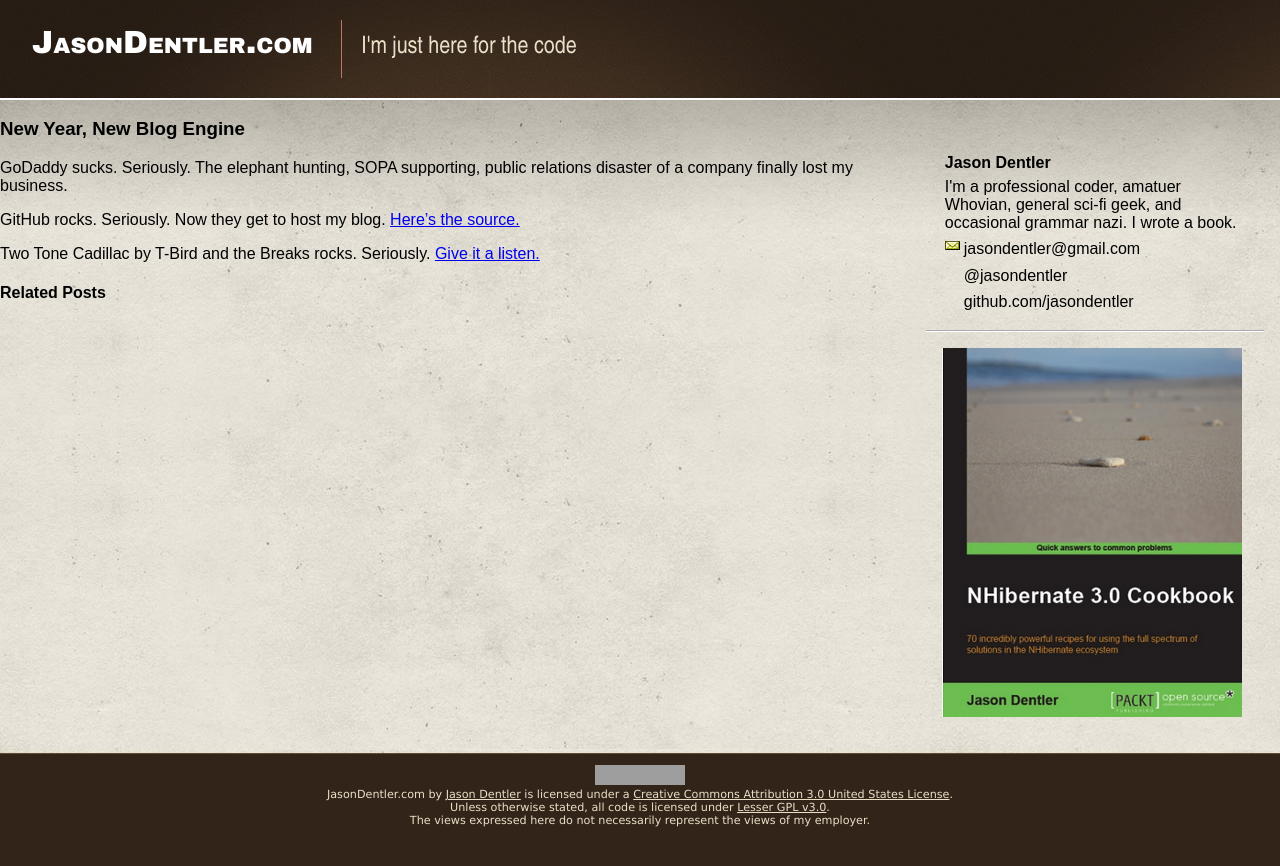
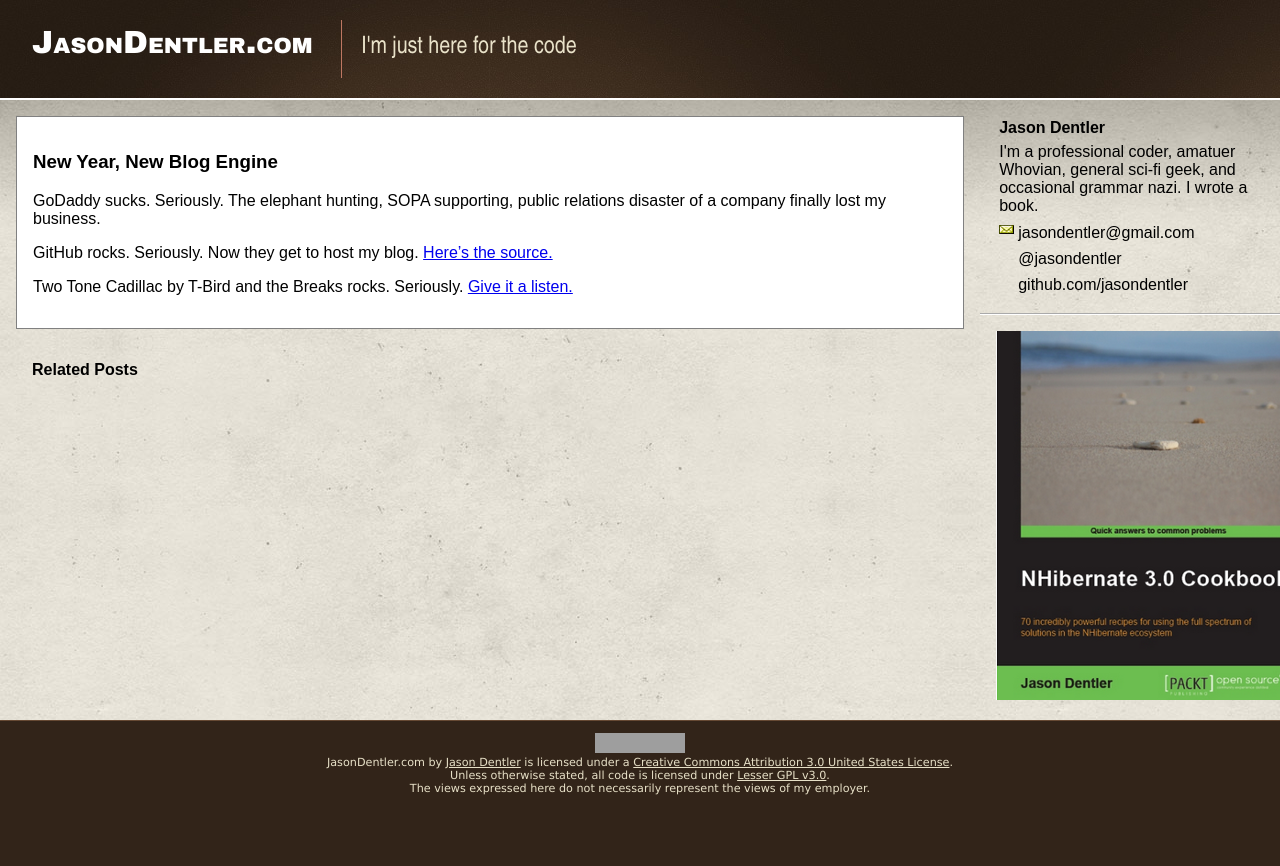
Before and after one commit to jasondentler/jasondentler.github.com, a Jekyll site: the page built from _posts/2011-12-31-new-year-new-blog-engine.md, in a window 1280 px wide. Shown: the top 866 px of the page. Built offline with Jekyll 4.4.1, drawn with Linux system fonts in a browser that asks for light colours; grey boxes are pictures that could not be loaded.

Commit message:
Publish with rake at 2011-12-31 16:28:14 -0600

```diff
--- a/_layouts/default.html
+++ b/_layouts/default.html
@@ -17,11 +17,13 @@
 	<div id="main-wrap1">
 		<div id="main-wrap2">
 			<div id="main">
+				<div id="contentwrapper">
+					<div id="content">
+						{{ content }}
+					</div>
+				</div>
 				<div id="sidebar">
 					{% include sidebar.html %}
-				</div>
-				<div id="content">
-					{{ content }}
 				</div>
 				<div id="clear"></div>
 			</div>
--- a/_layouts/post.html
+++ b/_layouts/post.html
@@ -1,11 +1,10 @@
 ---
 layout: default
 ---
-<h3>{{ page.title }}</h3>
 <div id="post">
-{{ content }}
+	<h3>{{ page.title }}</h3>
+	{{ content }}
 </div>
-
 <div id="related">
 	<h4>Related Posts</h4>
 	<ul class="posts">
@@ -14,3 +13,4 @@
 		{% endfor %}
 	</ul>
 </div>
+</div>
--- a/css/site.css
+++ b/css/site.css
@@ -50,10 +50,21 @@
 	color: black;
 }
 
+#contentwrapper {
+	float: left;
+	padding: 0;
+	margin: 0;
+}
+
+#content {
+	margin-right: 300px;
+}
+
 #sidebar {
-	float: right;
-	display: block;
-	padding: 1em;
+	width: 300px;
+	float: left;
+	color: black;
+	margin-left: -300px;
 }
 
 .sidebar-box {
@@ -80,13 +91,8 @@
 	text-decoration: underline;
 }
 
-#content {
-	display: block;
-}
-
 #clear {
 	clear: both;
-	display: block;
 }
 
 #footer {
@@ -131,3 +137,13 @@
 	height: 16px;
 	verticle-align: baseline;
 }
+
+#post {
+	margin: 1em;
+	padding: 1em;
+	border: 1px solid gray;
+	background-color: white;
+}
+#related {
+	margin: 2em;
+}
```
